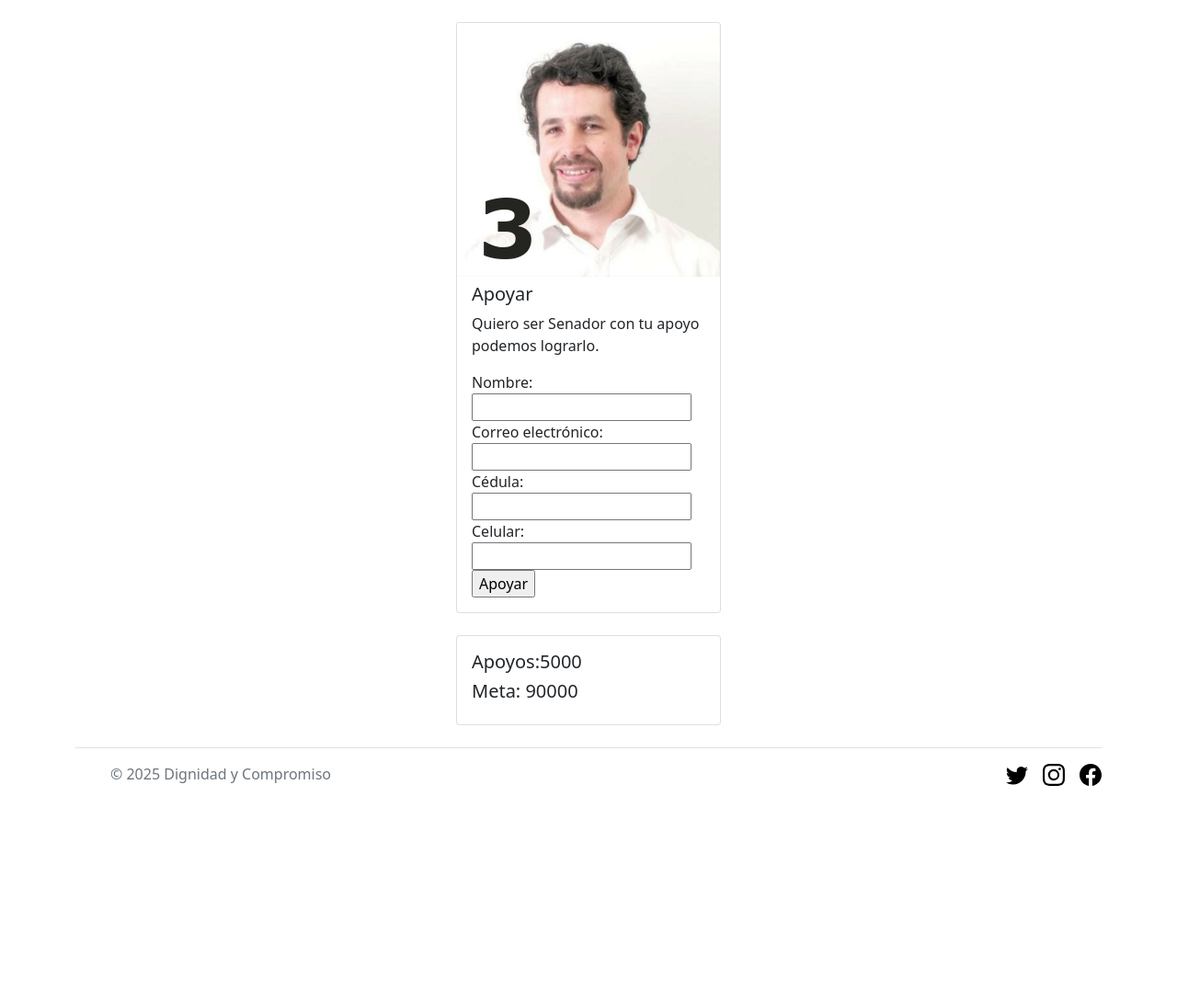
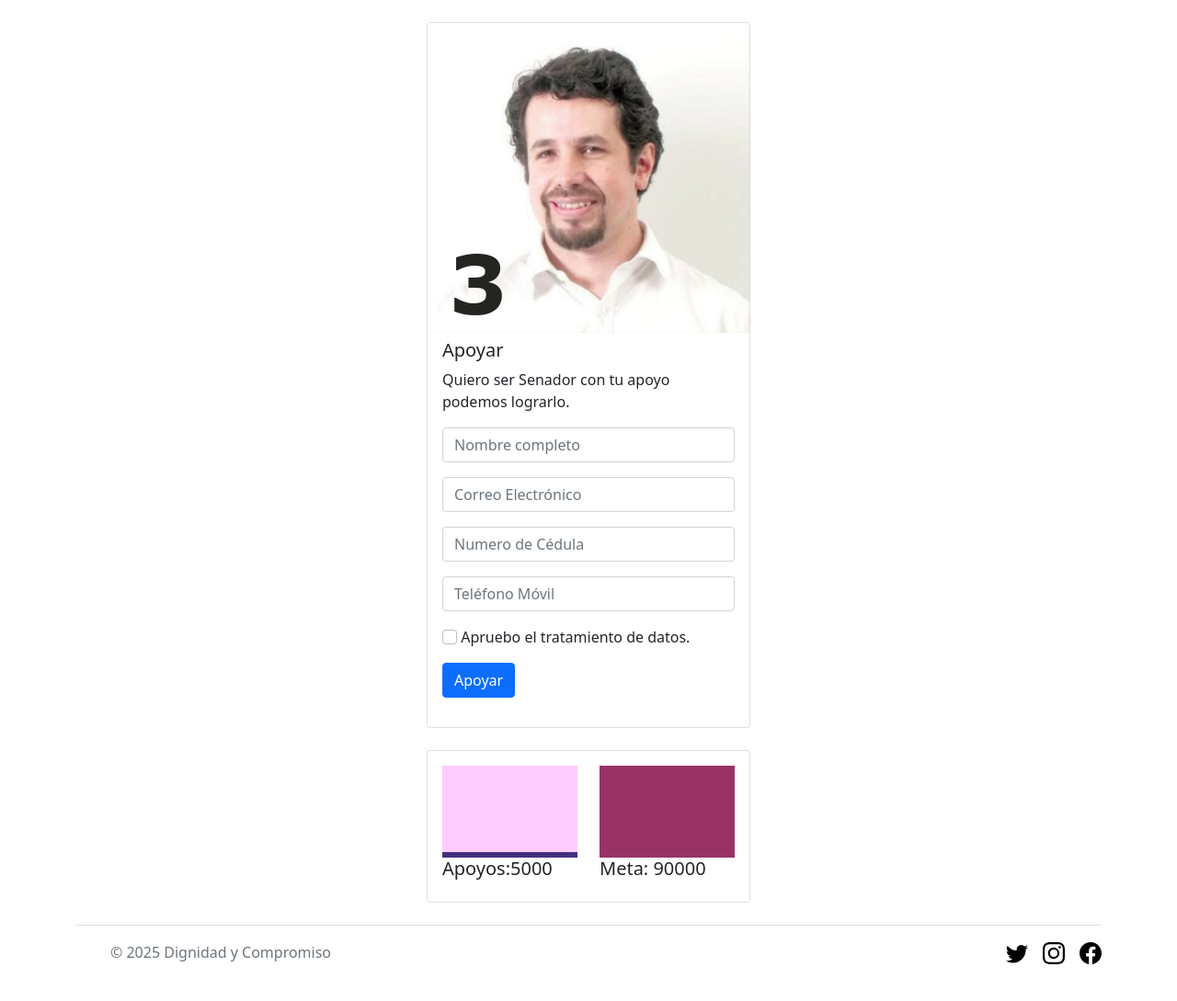
Before and after one commit to rodrigozarate/votopor, a PHP site: page / in a window 1280 px wide. Shown: the part 80-1169 px from the top of the page at 92% size. Before the commit the page ends 935 px from the top, so only its background shows below. Run offline with PHP 8.4, Linux system fonts and the light colour scheme; data that the repository does not hold is empty.

Commit message:
ADD columns to show percentaje

```diff
--- a/contenido.php
+++ b/contenido.php
@@ -1,32 +1,55 @@
 <div class="container">
 	<div class="col d-flex justify-content-center">
 		<main class="px-3 my-4">
-			<div class="card" style="width: 18rem;">
+			<div class="card" style="width: 22rem;">
 				<img class="card-img-top" src="img/candidato.png" alt="<?php echo $candidato; ?>" />
 				<img class="card-img-number" src="img/numero.png" alt="<?php echo $numero; ?>" />
 				<div class="card-body">
 					<h5 class="card-title">Apoyar</h5>
 					<p class="card-text"><?php echo $slogan; ?></p>
 					<form action="registro.php" method="POST">
-						<label for="nombre">Nombre:</label><br />
-						<input id="nombre" name="nombre" required="" type="text" />
-						<label for="email">Correo electrónico:</label>
-						<input id="email" name="email" required="" type="email" />
-						<label for="email">Cédula:</label>
-						<input id="cedula" name="cedula" required="" type="number" />
-						<label for="telefono">Celular:</label>
-						<input id="celular" name="celular" required="" type="number" />
-						<input type="submit" value="Apoyar" />
+						<div class="mb-3">
+							<input placeholder="Nombre completo" id="nombre" name="nombre" required="" type="text" class="form-control"/>
+						</div>
+						<div class="mb-3">
+							<input placeholder="Correo Electrónico" id="email" name="email" required="" type="email"  class="form-control"/>
+						</div>
+						<div class="mb-3">
+							<input placeholder="Numero de Cédula" id="cedula" name="cedula" required="" type="number"  class="form-control"/>
+						</div>
+						<div class="mb-3">
+							<input placeholder="Teléfono Móvil" id="celular" name="celular" required="" type="number"  class="form-control"/>
+						</div>
+						<div class="mb-3">
+							<input id="datosp" name="datosp" required="" type="checkbox"  class="form-check-input"/>
+							<label class="form-check-label" for="datosp">
+   							 Apruebo el tratamiento de datos.
+  							</label>
+						</div>
+						<div class="mb-3">
+						<input type="submit" value="Apoyar" class="btn btn-primary"/>
+						</div>
 					</form>
 				</div>
 			</div>
 		</main>
 	</div>
 	<div class="col d-flex justify-content-center">
-		<div class="card" style="width: 18rem;">
+		<div class="card" style="width: 22rem;">
 			<div class="card-body">
-				<h5 class="card-title">Apoyos:<?php echo $apoyos; ?></h5>
-				<h5 class="card-title">Meta: <?php echo $meta; ?></h5>
+				<div class="row">
+					<div class="col-md-6">
+						<?php $actual = round(($apoyos * 100) / $meta); ?>
+						<div class="faltante" style="height:<?php echo (100 - $actual);?>px; background:#ffccff"></div>
+						<div class="apoyos" style="height:<?php echo $actual;?>px; background:#442f7f"></div>
+						<h5 class="card-title">Apoyos:<?php echo $apoyos; ?></h5>
+					</div>
+					<div class="col-md-6">
+
+						<div class="meta" style="height:100px; background:#993366"></div>
+						<h5 class="card-title">Meta: <?php echo $meta; ?></h5>
+					</div>
+				</div>
 			</div>
 		</div>
 	</div>
--- a/encabezado.php
+++ b/encabezado.php
@@ -22,8 +22,8 @@ include_once('config/config.php');
 		<h1 class="col-12 col-md-6 mb-2 justify-content-center mb-md-0"><?php echo $candidato; ?></h1>
 
         <ul class="nav col-md-3 text-end">
-          <li><a href="apoyos" class="nav-link px-2 text-secondary">Apoyos</a></li>
-          <li><a href="propuestas" class="nav-link px-2 text-white">Propuestas</a></li>
+          <li><a href="/apoyos" class="nav-link px-2 text-secondary">Apoyos</a></li>
+          <li><a href="/propuestas" class="nav-link px-2 text-white">Propuestas</a></li>
           <li><a href="https://dignidadycompromiso.co/" target="_blank" class="nav-link px-2 text-white">Partido</a></li>
         </ul>
       </div>
```
